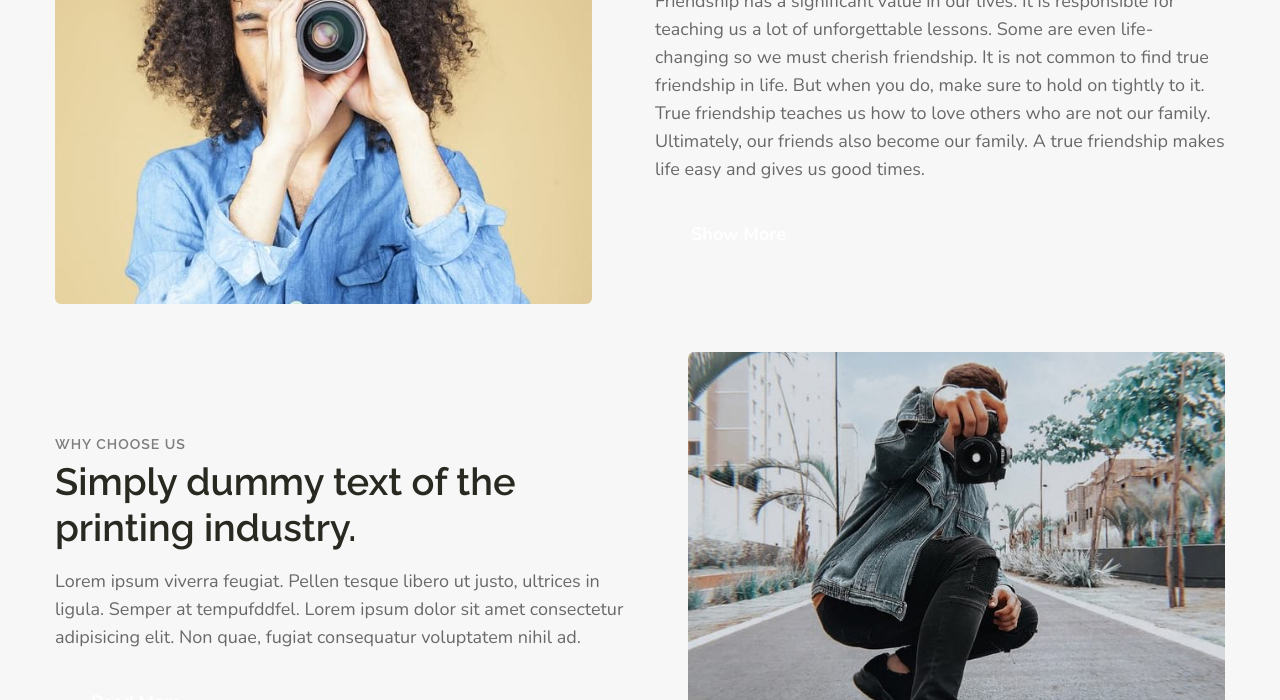
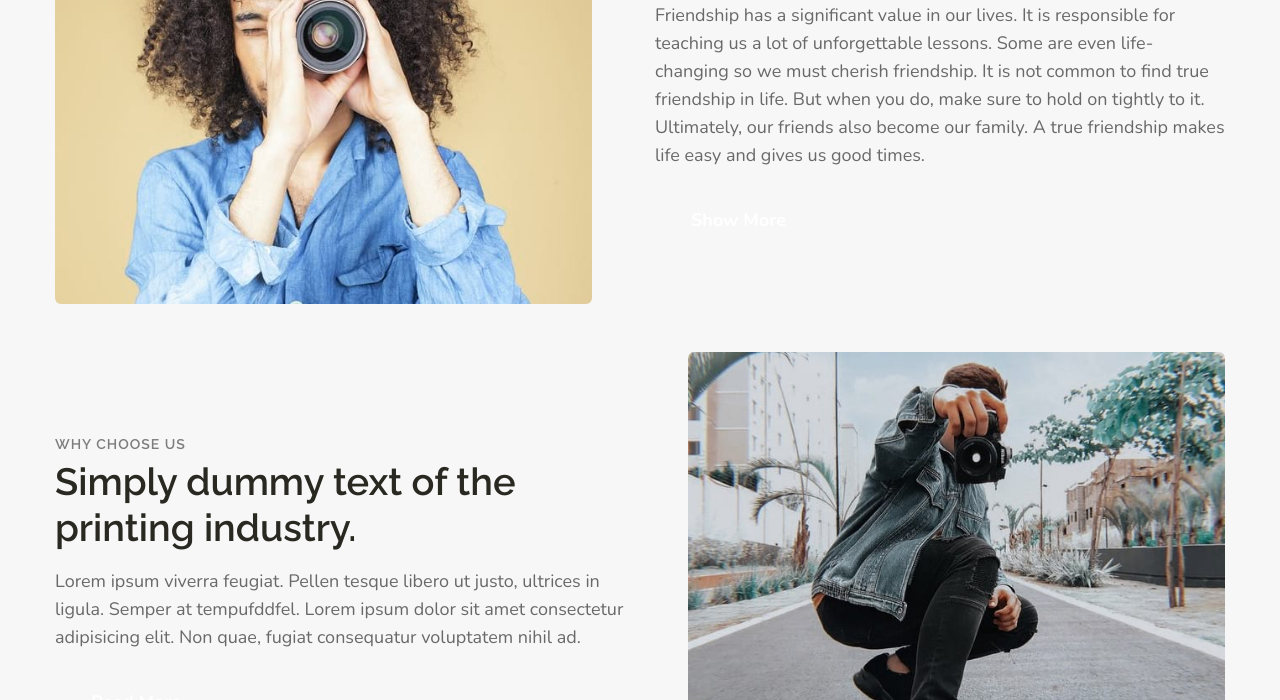
Before and after one commit to amalanil46/waffy_storystay, a plain HTML site: page about.html in a window 1280 px wide. Shown: the part 400-1100 px from the top of the page. Drawn offline with nearby package versions, Linux system fonts and the light colour scheme.

Commit message:
recheck and pushing

```diff
--- a/about.html
+++ b/about.html
@@ -106,8 +106,9 @@
           <div class="col-lg-6 mt-lg-0 mt-md-5 mt-4 about-right-faq align-self">
             <h5 class="title-subhny">Waffy_Storystay</h5>
             <h3 class="hny-title">THE AMIGOS.</h3>
-            <p class="mt-3">Friendship has a significant value in our lives. It is responsible for teaching us a lot of unforgettable lessons. Some are even life-changing so we must cherish friendship. It is not common to find true friendship in life.
-              But when you do, make sure to hold on tightly to it. True friendship teaches us how to love others who are not our family. Ultimately, our friends also become our family. A true friendship makes life easy and gives us good times.
+            <p class="mt-3">Friendship has a significant value in our lives.
+                 It is responsible for teaching us a lot of unforgettable lessons. Some are even life-changing so we must cherish friendship. It is not common to find true friendship in life.
+              But when you do, make sure to hold on tightly to it. Ultimately, our friends also become our family. A true friendship makes life easy and gives us good times.
               </p>
             <a href="https://www.instagram.com/waffy_storystay/" class="btn btn-style btn-primary mt-4">Show More</a>
           </div>
```
